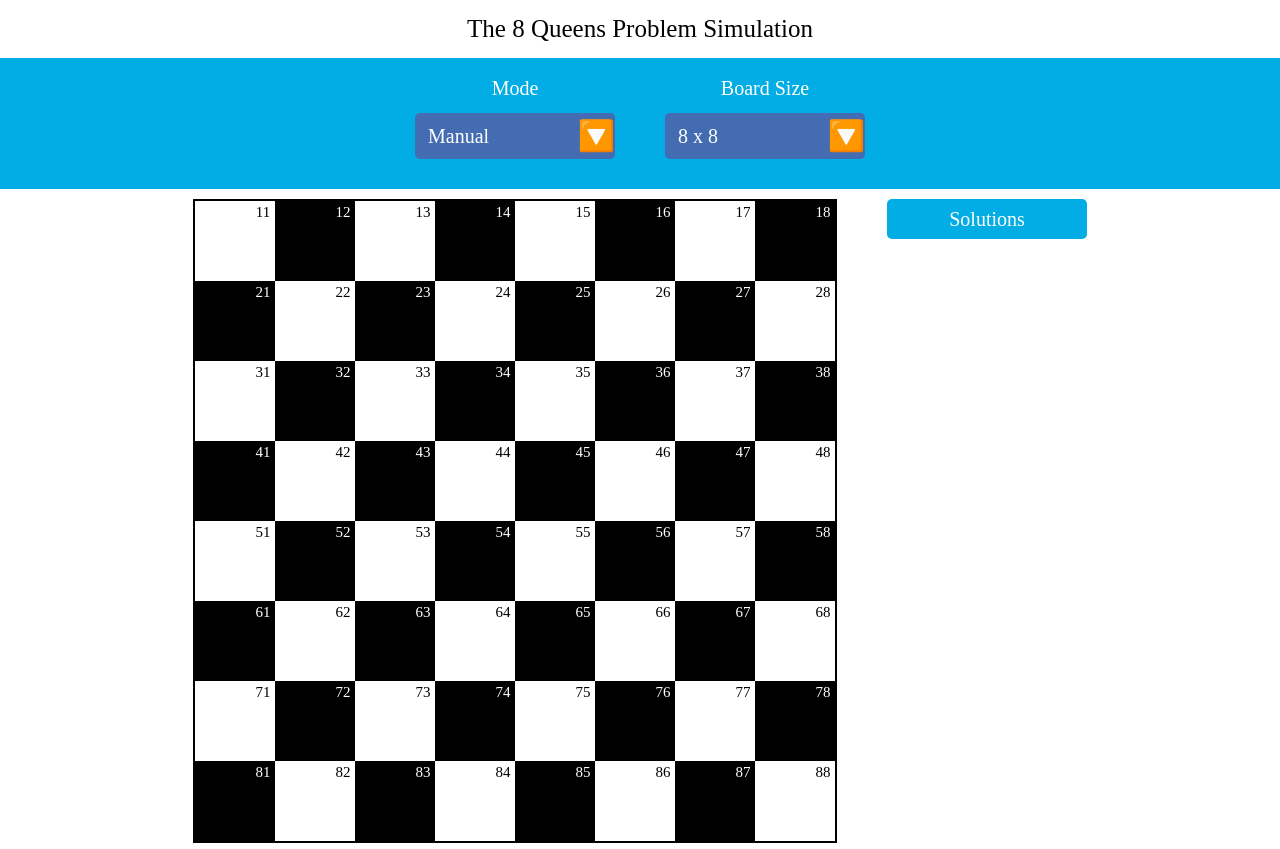
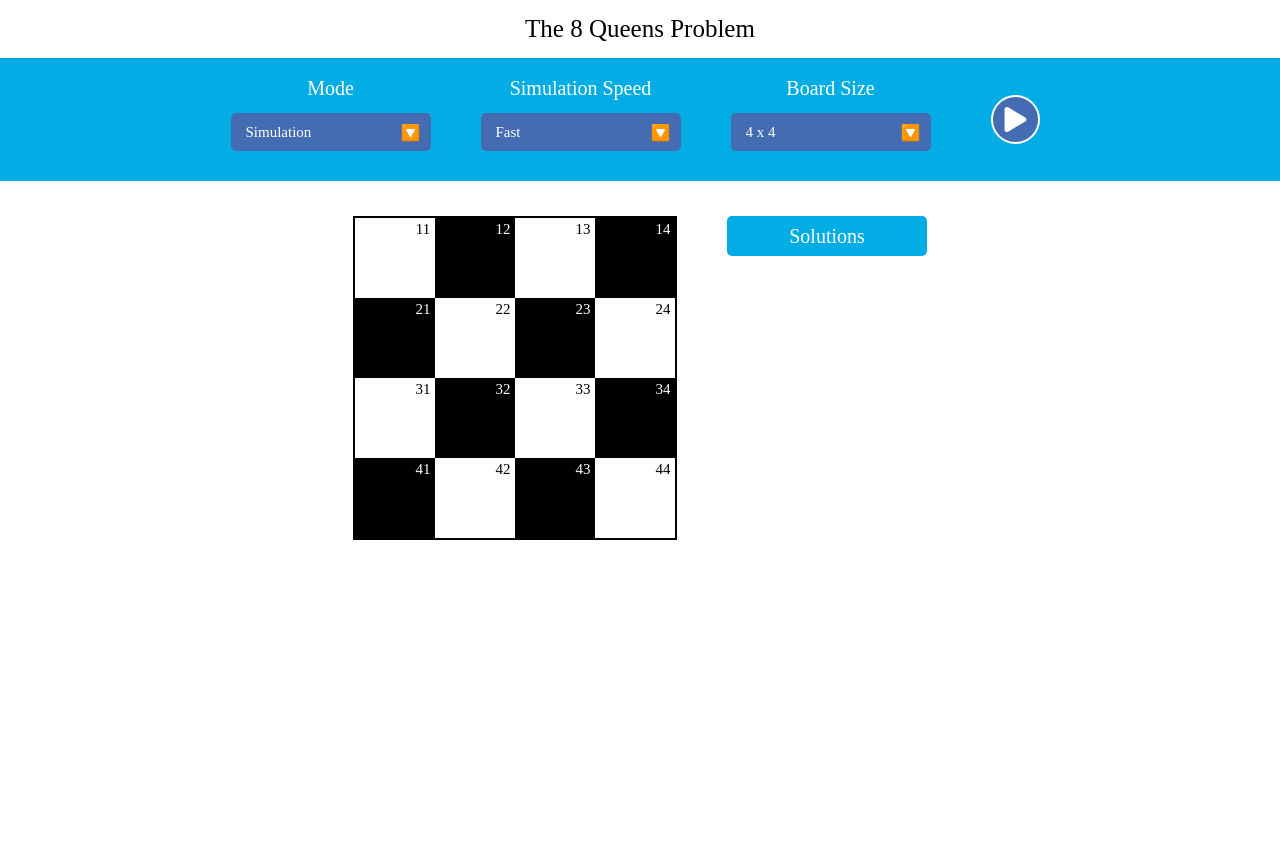
Before and after one commit to singhAmandeep007/eight-queens-problem-visualizer, a React (Create React App) app: page / in a window 1280 px wide. After the commit the page ends 800 px from the top, so only its background shows below. Built offline with nearby package versions, Linux system fonts and the light colour scheme.

Commit message:
added- added play/stop simulation

```diff
--- a/src/App.js
+++ b/src/App.js
@@ -9,7 +9,7 @@ function App() {
       <GlobalStyles />
       <main>
         <Container>
-          <Title> The 8 Queens Problem Simulation</Title>
+          <Title> The 8 Queens Problem</Title>
           <Dashboard />
         </Container>
       </main>
--- a/src/components/Chessboard/index.js
+++ b/src/components/Chessboard/index.js
@@ -1,9 +1,17 @@
-import React, { useContext, useState, useEffect, useMemo } from 'react';
+import React, {
+  useContext,
+  useState,
+  useEffect,
+  useCallback,
+  useMemo,
+  useRef,
+} from 'react';
 import styled from 'styled-components';
 import { v4 as uuidv4 } from 'uuid';
 import ControlContext from '../../contexts';
 import Square from '../Square';
-import { checkIsSolved } from '../../constants';
+import { checkIsSolved, checkIsAttacking, MODE_TYPE } from '../../constants';
+import { controllableDelay } from '../../utils';
 import Button from '../../common/button';
 
 import celebration1 from '../../assets/celebration1.gif';
@@ -26,25 +34,112 @@ const memoizedCheckIsSolved = (() => {
 })();
 
 const Chessboard = () => {
-  let { boardSize, mode, isSimulating } = useContext(ControlContext);
+  let { boardSize, mode, isSimulating, toggleSimulation, simulationSpeed } =
+    useContext(ControlContext);
   boardSize = Number(boardSize);
 
-  console.log('called');
+  const cancelSimulationFn = useRef(null);
 
   const [queenPositions, setQueenPositions] = useState([]);
   const [isSolved, setIsSolved] = useState(false);
   const [isPreview, setIsPreview] = useState(false);
   const [solutions, setSolutions] = useState([]);
 
+  const memoizedStartSimulation = useCallback(() => {
+    function getAllSolutions(rows, columns) {
+      return new Promise(async (resolve, _) => {
+        if (rows <= 0) {
+          resolve([[]]);
+        } else {
+          let solutions = await getSolution(rows - 1, columns);
+          resolve(solutions);
+        }
+      });
+    }
+
+    function getSolution(rows, columns) {
+      return new Promise(async (resolve, _) => {
+        let newSolutions = [];
+        let prevSolutions = await getAllSolutions(rows, columns);
+
+        await [
+          ...Array.from({ length: prevSolutions.length }, (_, i) => i + 1),
+        ].reduce((p, _, i) => {
+          return p.then(async () => {
+            let solution = prevSolutions[i];
+            await [...Array.from({ length: columns }, (_, i) => i + 1)].reduce(
+              (p, _, column) => {
+                let position = (rows + 1) * 10 + (column + 1);
+                return p
+                  .then(async () => {
+                    let newQueenPositions = [
+                      ...queenPositions,
+                      ...solution,
+                      position,
+                    ];
+                    setQueenPositions(newQueenPositions);
+
+                    if (!checkIsAttacking(position, solution)) {
+                      let result = solution.concat([position]);
+                      newSolutions.push(result);
+                      if (result.length === columns) {
+                        setSolutions((prevState) => {
+                          return Array.from(
+                            new Map(
+                              [...[...prevState], [...result]].map((s) => [
+                                s.join(),
+                                s,
+                              ])
+                            ).values()
+                          );
+                        });
+                      }
+                    }
+                  })
+                  .then(() => {
+                    let [timerId, p] = controllableDelay(simulationSpeed);
+                    cancelSimulationFn.current = timerId;
+                    return p;
+                  });
+              },
+              Promise.resolve()
+            );
+          });
+        }, Promise.resolve());
+        resolve([...newSolutions]);
+      });
+    }
+
+    getAllSolutions(boardSize, boardSize).then((result) => {
+      setQueenPositions([...result[result.length - 1]]);
+      toggleSimulation();
+      cancelSimulationFn.current = null;
+    });
+  }, [boardSize, queenPositions, simulationSpeed, toggleSimulation]);
+
   useEffect(() => {
-    setQueenPositions([]);
-    setIsSolved(false);
-    setIsPreview(false);
-    setSolutions([]);
-  }, [boardSize, mode, isSimulating]);
+    resetAllState();
+  }, [boardSize, mode]);
+
+  useEffect(() => {
+    if (isSimulating) {
+      resetAllState();
+    }
+
+    if (!isSimulating && cancelSimulationFn.current) {
+      window.clearTimeout(cancelSimulationFn.current);
+      cancelSimulationFn.current = null;
+      resetAllState();
+    }
+  }, [isSimulating]);
+
+  useEffect(() => {
+    if (isSimulating && queenPositions.length === 0) {
+      memoizedStartSimulation();
+    }
+  }, [isSimulating, queenPositions.length]);
 
   const sizeArr = useMemo(() => {
-    console.log('aw');
     let arr = [];
     for (let i = 1; i <= boardSize; i++) {
       for (let j = 1; j <= boardSize; j++) {
@@ -64,7 +159,6 @@ const Chessboard = () => {
     let checkIsProblemSolved = memoizedCheckIsSolved(positions);
 
     if (checkIsProblemSolved && positions.length === boardSize) {
-      console.log('wd');
       setQueenPositions(positions);
       setIsSolved(true);
       setSolutions(
@@ -85,6 +179,12 @@ const Chessboard = () => {
     setIsSolved(false);
     setIsPreview(false);
   };
+  const resetAllState = function () {
+    setQueenPositions([]);
+    setIsSolved(false);
+    setIsPreview(false);
+    setSolutions([]);
+  };
 
   const handleListClick = function (e) {
     let { solutionKey = null } = e.target.dataset;
@@ -99,7 +199,12 @@ const Chessboard = () => {
     <Container $boardSize={boardSize}>
       <ChessBoardContainer>
         <ChessBoard
-          $isDisabled={isSolved || isPreview || isSimulating}
+          $isDisabled={
+            isSolved ||
+            isPreview ||
+            isSimulating ||
+            mode === MODE_TYPE.simulation
+          }
           $boardSize={boardSize}
         >
           {sizeArr.map(([x, y, key]) => {
@@ -117,12 +222,12 @@ const Chessboard = () => {
         </ChessBoard>
 
         <CelebarationEl $boardSize={boardSize}>
-          {(isSolved || isPreview) && (
+          {(isSolved || isPreview) && mode !== MODE_TYPE.simulation && (
             <StyledButton onClick={handleResetChessBoard}>
               Play Again
             </StyledButton>
           )}
-          {isSolved && <img src={celebration1} />}
+          {isSolved && <img src={celebration1} alt="celebration" />}
         </CelebarationEl>
       </ChessBoardContainer>
       <SolutionsList>
@@ -158,6 +263,13 @@ const Container = styled.div`
   gap: 5rem;
   margin: 1rem;
   height: max-content;
+  margin-top: 3.5rem;
+
+  @media (max-width: 1000px) {
+    grid-template-columns: max-content;
+    grid-template-rows: ${({ $boardSize }) =>
+      `calc( ${$boardSize} * 8rem) 1fr`};
+  }
 `;
 
 const ChessBoardContainer = styled.div`
@@ -186,6 +298,9 @@ const SolutionsList = styled.div`
     padding: 0;
     overflow-y: auto;
     width: min(20rem, 40rem);
+
+    margin-left: auto;
+    margin-right: auto;
   }
 
   li {
--- a/src/components/ControlBar/index.js
+++ b/src/components/ControlBar/index.js
@@ -1,6 +1,9 @@
 import React, { useContext } from 'react';
 import styled from 'styled-components';
 import Button from '../../common/button';
+
+import { ReactComponent as StopSvg } from './../../assets/stop.svg';
+import { ReactComponent as PlaySvg } from './../../assets/play.svg';
 
 import ControlSelect from '../ControlSelect';
 import {
@@ -13,8 +16,6 @@ import {
 import ControlContext from '../../contexts';
 
 const ControlBar = () => {
-  console.log('control bar');
-
   const {
     simulationSpeed,
     handleSimulationSpeedChange,
@@ -53,7 +54,7 @@ const ControlBar = () => {
           title={isSimulating ? 'click to stop' : 'click to start'}
           onClick={toggleSimulation}
         >
-          {isSimulating ? '⏹️' : '▶️'}
+          {isSimulating ? <StopSvg /> : <PlaySvg />}
         </PlayPauseButton>
       )}
     </Container>
@@ -72,6 +73,16 @@ const Container = styled.div`
   gap: 5rem;
 
   padding: 1rem 0;
+
+  @media (max-width: 1000px) {
+    gap: 1rem;
+    padding-left: 2rem;
+    padding-right: 2rem;
+
+    flex-wrap: wrap;
+
+    justify-content: center;
+  }
 `;
 
 const PlayPauseButton = styled(Button)`
@@ -79,5 +90,14 @@ const PlayPauseButton = styled(Button)`
   border-radius: 50%;
   padding: 1rem;
   border: 2px solid var(--clr-white);
-  font-size: 3rem;
+  font-size: 2.5rem;
+  color: var(--clr-white);
+
+  display: flex;
+  justify-content: center;
+  align-items: center;
+
+  @media (max-width: 1000px) {
+    margin-right: 14rem;
+  }
 `;
--- a/src/components/ControlSelect/index.js
+++ b/src/components/ControlSelect/index.js
@@ -58,25 +58,29 @@ const SelectContainer = styled.div`
   margin-top: 1rem;
 
   width: min(20rem, 200px);
-  padding: 8px;
+
+  padding: 0.8rem 0;
 
   opacity: ${(props) => (props.$disabled ? '0.5' : '1')};
 
   &:after {
     content: '🔽';
-
     position: absolute;
-    top: 0;
-    right: 0;
+    right: 0px;
     bottom: 0;
+    top: 50%;
+    transform: translate(-50%, -50%);
 
     background: var(--clr-secondary);
     pointer-events: none;
-    font-size: 30px;
+    font-size: 1.6rem;
+    margin-bottom: -3px;
   }
 `;
 
 const Select = styled.select`
+  font-size: 1.5rem;
+
   position: relative;
   display: inline-block;
 
@@ -93,9 +97,7 @@ const Select = styled.select`
   width: 100%;
   height: 100%;
   margin: 0;
-  padding: 0 0 0 5px;
+  padding-left: 1.5rem;
   color: var(--clr-white);
   cursor: pointer;
-
-  font-size: 20px;
 `;
--- a/src/constants/index.js
+++ b/src/constants/index.js
@@ -1,7 +1,7 @@
 export const SIMULATION_SPEED_TYPE = {
-  slow: 'slow',
-  moderate: 'moderate',
-  fast: 'fast',
+  slow: 100,
+  moderate: 50,
+  fast: 0,
 };
 export const MODE_TYPE = {
   manual: 'manual',
--- a/src/contexts.js
+++ b/src/contexts.js
@@ -20,13 +20,13 @@ const ControlContext = createContext(control);
 
 export const ControlContextProvider = (props) => {
   const [simulationSpeed, setSimulationSpeed] = useState(
-    Object.values(simulationSpeedControlBarConfig.options)[0]
+    Object.values(simulationSpeedControlBarConfig.options)[2]
   );
   const [boardSize, setBoardSize] = useState(
-    Object.values(boardSizeControlBarConfig.options)[0]
+    Object.values(boardSizeControlBarConfig.options)[4]
   );
   const [mode, setMode] = useState(
-    Object.values(modeControlBarConfig.options)[0]
+    Object.values(modeControlBarConfig.options)[1]
   );
   const [isSimulating, setIsSimulating] = useState(false);
 
--- a/src/globalStyles.js
+++ b/src/globalStyles.js
@@ -108,26 +108,14 @@ html {
 	@media only screen and (max-width: ${breakpoints.bpXXLarge}) {
 		font-size:  62.5%  !important; // 10px
 	}
-/*
-		@media only screen and (max-width: ${breakpoints.bpLarge}) {
-				font-size: 75% !important; // 12px
+	@media only screen and (max-width: ${breakpoints.bpMedium}) {
+		font-size:  50%  !important; // 10px
+	}
+	@media only screen and (max-width: ${breakpoints.bpSmall}) {
+		font-size:  37.5%  !important; // 10px
+	}
 }
 
-		@media only screen and (max-width: ${breakpoints.bpMedium}) {
-				font-size: 62.5% !important; // 10px
-		}
-		@media only screen and (max-width: ${breakpoints.bpSmall}) {
-				font-size: 59.375% !important; // 9.5px
-		}
-		@media only screen and (max-width: ${breakpoints.bpXSmall}) {
-				font-size: 50% !important; // 8px
-		} */
-	}
-
-
-	/*
- *  STYLE 4
- */
 
 ::-webkit-scrollbar-track
 {
--- /dev/null
+++ b/src/utils/index.js
@@ -0,0 +1,7 @@
+export const controllableDelay = function (ms) {
+  let timerId = null;
+  let p = new Promise((resolve, _) => {
+    timerId = setTimeout(resolve, ms);
+  });
+  return [timerId, p];
+};
```
Also changed, not shown: src/hooks/index.js (added, +9 -0 lines), src/assets/play.svg (added), src/assets/stop.svg (added). Lines whose indentation alone changed are shown as unchanged.
